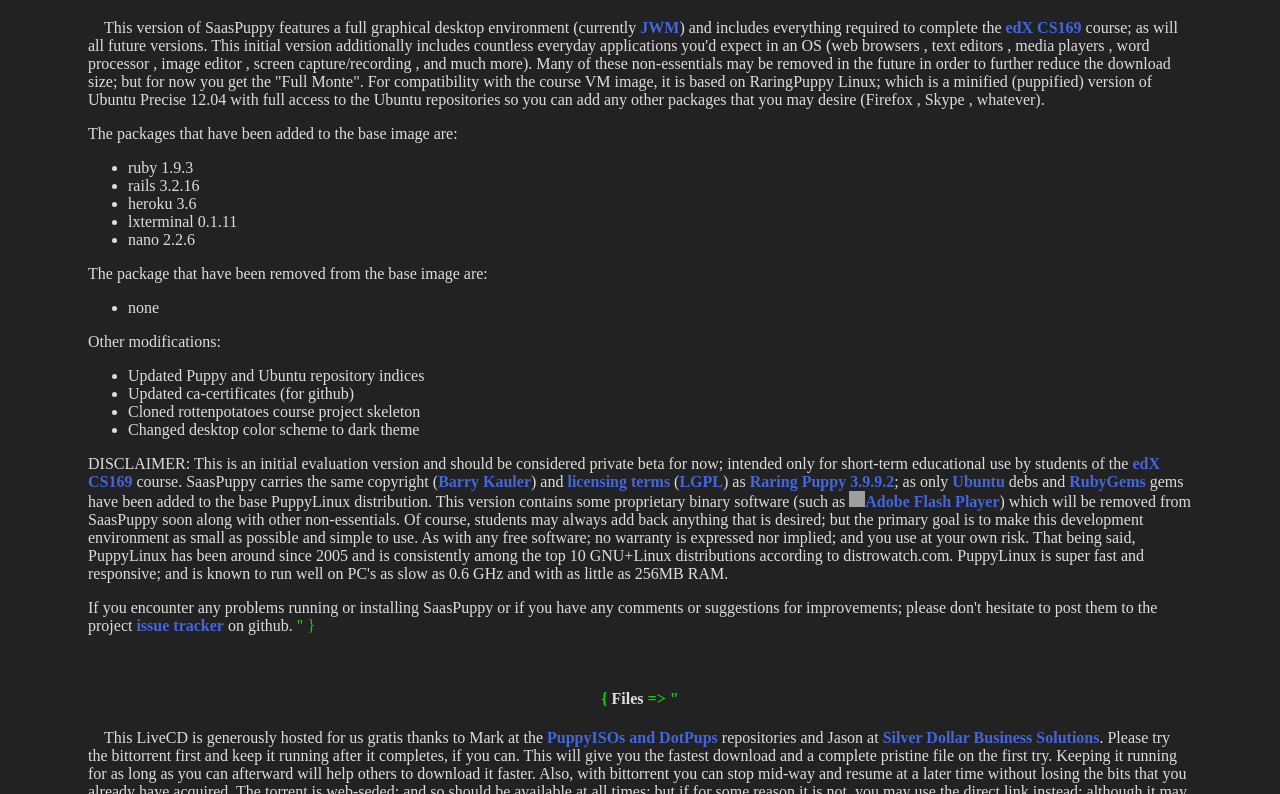
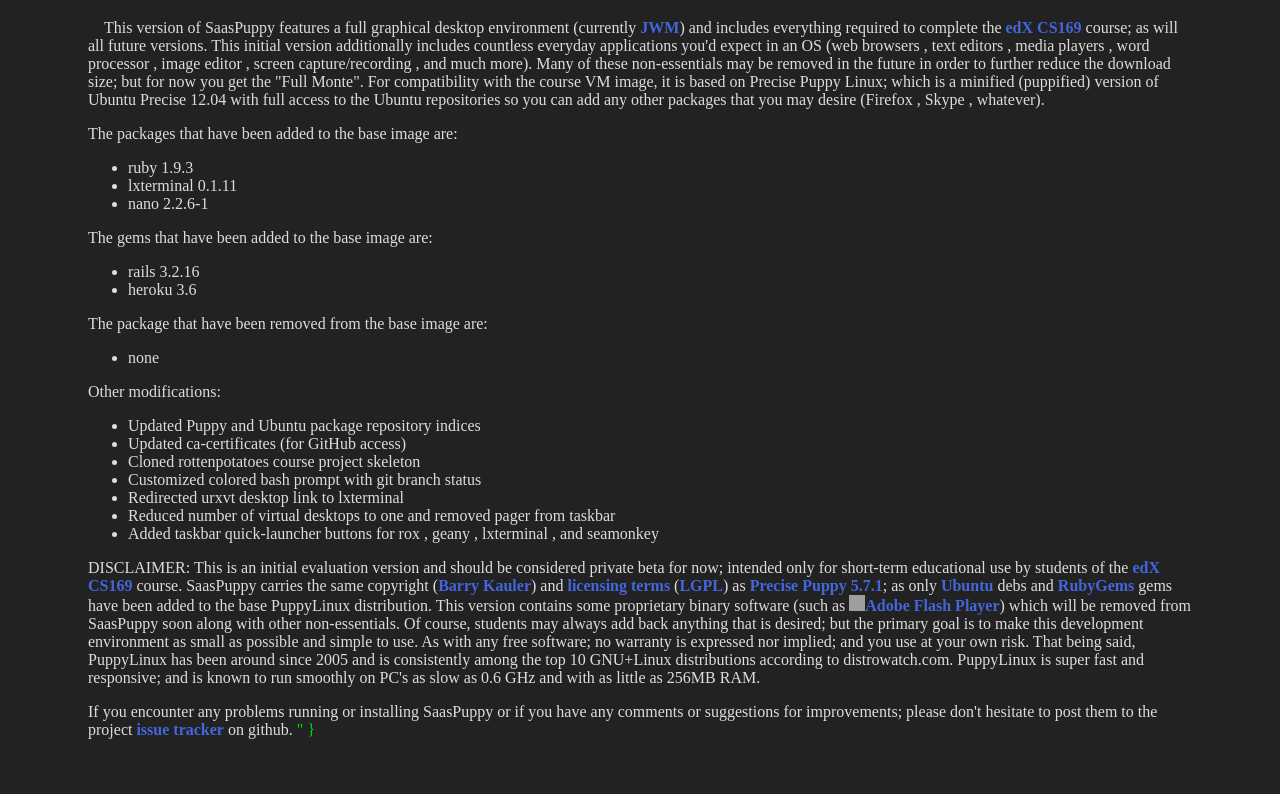
Before and after one commit to saas-puppy/saas-puppy.github.io, a plain HTML site: page index.html in a window 1280 px wide. Shown: the part 791-1585 px from the top of the page. Drawn offline with Linux system fonts and the light colour scheme; grey boxes are pictures that could not be loaded.

Commit message:
initial commit v0.2 based on PrecisePuppy

```diff
--- a/global.css
+++ b/global.css
@@ -10,7 +10,7 @@
 #title-h3          { text-align:       right     ; }
 #logo-img          { width:            160px     ; height:       160px ; float:left ; }
 .heading-h4        { text-align:       center    ; }
-.heading-h4 a      { color:            #ddd      ; }
+.heading-h4 a      { border:           0px       ; color:            #ddd      ; }
 .nav-frame         { width:            100%      ; height:       48px  ; border: 0px ; }
 .nav-table         { width:            100%      ; }
 .nav-table tr      { text-align:       center    ; }
--- a/index.html
+++ b/index.html
@@ -26,7 +26,7 @@
     </p>
 
     <p>
-      &nbsp;&nbsp;&nbsp;&nbsp;SaasPuppy is by no measure a new distribution. The course software requirements are minimal. The base image is currently Raring Puppy 3.9.9.2<!-- v0.2 Precise Puppy 5.7.1 -->and its Devpack (needed for compiling RubyGems). The course requirements (Ruby 1.9.3 , Rails 3.2.16 , and Heroku 3.6) were then baked in for flavor. That's all folks!<span class="operator"> " }</span>
+      &nbsp;&nbsp;&nbsp;&nbsp;SaasPuppy is by no measure a new distribution. The course software requirements are minimal. The base image is currently Precise Puppy 5.7.1 and its Devpack (needed for compiling RubyGems). The course requirements (Ruby 1.9.3 , Rails 3.2.16 , and Heroku 3.6) were then baked in for flavor. That's all folks!<span class="operator"> " }</span>
     </p>
 
 <p>&nbsp;</p>
@@ -54,16 +54,21 @@
     <h4 class="version-h4">v0.1:</h5>
 
     <p>
-      &nbsp;&nbsp;&nbsp;&nbsp;This version of SaasPuppy features a full graphical desktop environment (currently <a href="http://joewing.net/projects/jwm/">JWM</a>) and includes everything required to complete the <a href="https://www.edx.org/course/uc-berkeleyx/uc-berkeleyx-cs169-1x-engineering-1377">edX CS169</a> course; as will all future versions. This initial version additionally includes countless everyday applications you'd expect in an OS (web browsers , text editors , media players , word processor , image editor , screen capture/recording , and much more). Many of these non-essentials may be removed in the future in order to further reduce the download size; but for now you get the "Full Monte". For compatibility with the course VM image, it is based on Raring<!-- v0.2 Precise -->Puppy Linux; which is a minified (puppified) version of Ubuntu Precise 12.04 with full access to the Ubuntu repositories so you can add any other packages that you may desire (Firefox , Skype , whatever).
+      &nbsp;&nbsp;&nbsp;&nbsp;This version of SaasPuppy features a full graphical desktop environment (currently <a href="http://joewing.net/projects/jwm/">JWM</a>) and includes everything required to complete the <a href="https://www.edx.org/course/uc-berkeleyx/uc-berkeleyx-cs169-1x-engineering-1377">edX CS169</a> course; as will all future versions. This initial version additionally includes countless everyday applications you'd expect in an OS (web browsers , text editors , media players , word processor , image editor , screen capture/recording , and much more). Many of these non-essentials may be removed in the future in order to further reduce the download size; but for now you get the "Full Monte". For compatibility with the course VM image, it is based on Precise Puppy Linux; which is a minified (puppified) version of Ubuntu Precise 12.04 with full access to the Ubuntu repositories so you can add any other packages that you may desire (Firefox , Skype , whatever).
     </p>
 
     <p>The packages that have been added to the base image are:
       <ul>
         <li>ruby 1.9.3</li>
+        <li>lxterminal 0.1.11</li>
+        <li>nano 2.2.6-1</li>
+      </ul>
+    </p>
+
+    <p>The gems that have been added to the base image are:
+      <ul>
         <li>rails 3.2.16</li>
         <li>heroku 3.6</li>
-        <li>lxterminal 0.1.11</li> <!-- n/a v0.2 -->
-        <li>nano 2.2.6</li>
       </ul>
     </p>
 
@@ -75,23 +80,22 @@
 
     <p>Other modifications:
       <ul>
-        <li>Updated Puppy and Ubuntu repository indices</li>
-        <li>Updated ca-certificates (for github)</li>
+        <li>Updated Puppy and Ubuntu package repository indices</li>
+        <li>Updated ca-certificates (for GitHub access)</li>
         <li>Cloned rottenpotatoes course project skeleton</li>
-        <li>Changed desktop color scheme to dark theme</li> <!-- n/a v0.2 -->
-<!-- v0.2
-        <li>customized terminal color scheme to gray on black</li>
-        <li>customized colored bash prompt with git branch status</li>
--->
+        <li>Customized colored bash prompt with git branch status</li>
+        <li>Redirected urxvt desktop link to lxterminal</li>
+        <li>Reduced number of virtual desktops to one and removed pager from taskbar</li>
+        <li>Added taskbar quick-launcher buttons for rox , geany , lxterminal , and seamonkey</li>
       </ul>
     </p>
 
-    <p>DISCLAIMER: This is an initial evaluation version and should be considered private beta for now; intended only for short-term educational use by students of the <a href="https://www.edx.org/course/uc-berkeleyx/uc-berkeleyx-cs169-1x-engineering-1377">edX CS169</a> course. SaasPuppy carries the same copyright (<a href="http://bkhome.org/bkauler/">Barry Kauler</a>) and <a href="http://puppylinux.org/wikka/License">licensing terms</a> (<a href="http://www.gnu.org/licenses/lgpl-3.0.txt">LGPL</a>) as <a href="http://puppylinux.org/wikka/Raring?redirect=no">Raring Puppy 3.9.9.2</a><!-- v0.2 <a href="http://puppylinux.org/wikka/PuppyPrecise?redirect=no">Precise Puppy 5.7.1</a> v0.2 -->; as only <a href="http://www.ubuntu.com">Ubuntu</a> debs and <a href="https://rubygems.org/">RubyGems</a> gems have been added to the base PuppyLinux distribution.
+    <p>DISCLAIMER: This is an initial evaluation version and should be considered private beta for now; intended only for short-term educational use by students of the <a href="https://www.edx.org/course/uc-berkeleyx/uc-berkeleyx-cs169-1x-engineering-1377">edX CS169</a> course. SaasPuppy carries the same copyright (<a href="http://bkhome.org/bkauler/">Barry Kauler</a>) and <a href="http://puppylinux.org/wikka/License">licensing terms</a> (<a href="http://www.gnu.org/licenses/lgpl-3.0.txt">LGPL</a>) as <a href="http://puppylinux.org/wikka/PuppyPrecise?redirect=no">Precise Puppy 5.7.1</a>; as only <a href="http://www.ubuntu.com">Ubuntu</a> debs and <a href="https://rubygems.org/">RubyGems</a> gems have been added to the base PuppyLinux distribution.
 
 This version contains some proprietary binary software (such as
 <img id="flash-img" src="http://blog.vivisectingmedia.com/wp-content/uploads/2007/10/rune_flash.gif" alt=" (image: http://blog.vivisectingmedia.com/wp-content/uploads/2007/10/rune_flash.gif) "><a href="http://www.adobe.com/">Adobe Flash Player</a>) which will be removed from SaasPuppy soon along with other non-essentials. Of course, students may always add back anything that is desired; but the primary goal is to make this development environment as small as possible and simple to use.
 
-      As with any free software; no warranty is expressed nor implied; and you use at your own risk. That being said, PuppyLinux has been around since 2005 and is consistently among the top 10 GNU+Linux distributions according to distrowatch.com. PuppyLinux is super fast and responsive; and is known to run well on PC's as slow as 0.6 GHz and with as little as 256MB RAM.
+      As with any free software; no warranty is expressed nor implied; and you use at your own risk. That being said, PuppyLinux has been around since 2005 and is consistently among the top 10 GNU+Linux distributions according to distrowatch.com. PuppyLinux is super fast and responsive; and is known to run smoothly on PC's as slow as 0.6 GHz and with as little as 256MB RAM.
     </p>
     <p>
       If you encounter any problems running or installing SaasPuppy or if you have any comments or suggestions for improvements; please don't hesitate to post them to the project <a href="https://github.com/saas-puppy/saas-puppy/issues">issue tracker</a> on github.<span class="operator"> " }</span>
@@ -169,11 +173,11 @@
   var TorrentA       = document.getElementById('torrent-a') ;
   var DirectA        = document.getElementById('direct-a') ;
   var Md5SumA        = document.getElementById('md5sum-a') ;
+
   TorrentA.href      =              TORRENT_FILE ;
   TorrentA.innerHTML =              TORRENT_FILE ;
   DirectA.href       = DIRECT_URL + ISO_FILE ;
   DirectA.innerHTML  =              ISO_FILE ;
-//  Md5SumA.href       = DIRECT_URL + MD5SUM_FILE ;
   Md5SumA.href       =              MD5SUM_FILE ;
   Md5SumA.innerHTML  =              MD5SUM_FILE ;
 
```
Also changed, not shown: md5sum.txt, 8 other files.
